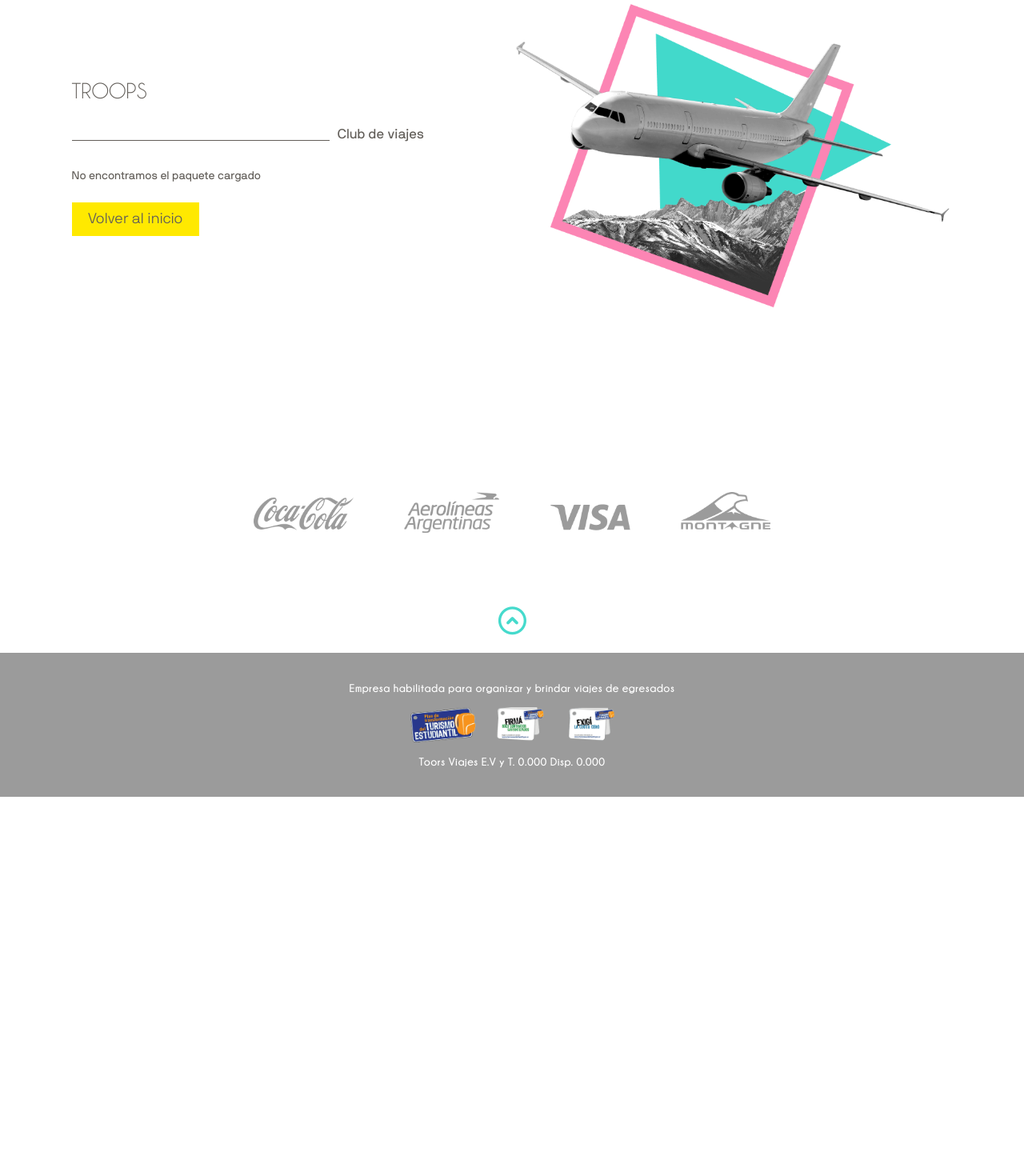
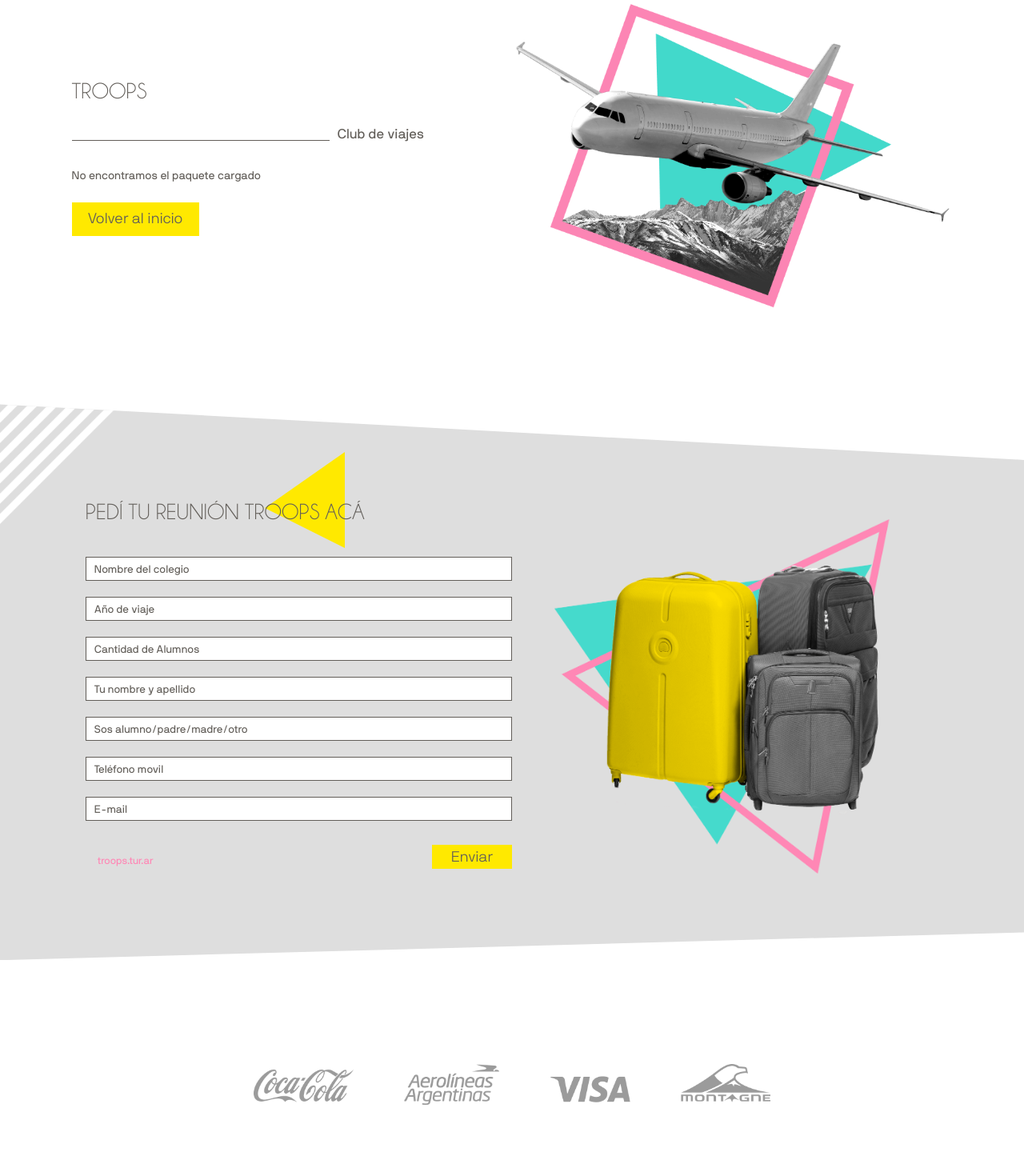
Before and after one commit to lacuevatv/troops, a PHP site: page /jurere in a window 1280 px wide. Shown: the part 802-2242 px from the top of the page at 80% size. Before the commit the page ends 1798 px from the top, so only its background shows below. Run offline with PHP 8.4, Linux system fonts and the light colour scheme; data that the repository does not hold is empty.

Commit message:
modificado formulario e incluido en todos los templates

```diff
--- a/web/assets/js/script.js
+++ b/web/assets/js/script.js
@@ -214,11 +214,12 @@
     /*
      * AJAX FORMS
     */
-    console.log('form ready')
+
+    //formulario inicio
     $('#contact-form-home').submit(function( event ){
         event.preventDefault();
 
-        console.log('formulario');
+        console.log('formulario-inicio');
 
         formData = new FormData( this );
         formData.append('function','contact-home');
@@ -246,6 +247,36 @@
     });//.submit
 
 
+
+    $('#contact-form-tour').submit(function( event ){
+        event.preventDefault();
+
+        console.log('formulario-tours');
+
+        formData = new FormData( this );
+        formData.append('function','contact-home');
+
+        $.ajax( {
+            type: 'POST',
+            url: ajaxFileUrl,
+            data: formData,
+            processData: false,
+            contentType: false,
+            cache: false,
+            //funcion antes de enviar
+            beforeSend: function() {
+            },
+            success: function ( response ) {
+                console.log(response);
+
+            },
+            error: function ( ) {
+                console.log('error');
+            },
+    });//cierre ajax
+
+
+    });//.submit
 
 
 });//.ready()
--- a/web/index.php
+++ b/web/index.php
@@ -52,6 +52,8 @@
 			getTemplate( '404' );
 		}
 
+		getTemplate( 'formularios', 'menos18' );
+
 		break;
 
 	case 'las-lenas':
@@ -62,6 +64,9 @@
 		} else {
 			getTemplate( '404' );
 		}
+
+		getTemplate( 'formularios', 'mas18' );
+
 		break;
 
 	default:
--- a/web/templates/formularios.php
+++ b/web/templates/formularios.php
@@ -1,3 +1,7 @@
+<!-- contacto -->
+<section id="contacto" class="contact-section contact-section-tours">
+	<span class="form-deco-top"></span>
+
 	<div class="inner-container col-flex">
 
 		<div class="form-wrapper-tours">
@@ -8,18 +12,18 @@
 			<form method="POST" id="contact-form-tour" name="contact-form-tour" class="formulario">
 
 				<div class="form-group">
-				<label for="name">Nombre del colegio</label>
-				<input type="text" id="name" name="name" placeholder="Nombre del colegio">
+					<label for="school">Nombre del colegio</label>
+					<input type="text" id="school" name="school" placeholder="Nombre del colegio">
 				</div>
 
 				<div class="form-group">
-				<label for="name">Año de viaje</label>
-				<input type="text" id="name" name="name" placeholder="Año de viaje">
+					<label for="trip-year">Año de viaje</label>
+					<input type="number" id="trip-year" name="trip-year" placeholder="Año de viaje">
 				</div>
 
 				<div class="form-group">
-				<label for="name">Cantidad de Alumnos</label>
-				<input type="text" id="name" name="name" placeholder="Cantidad de Alumnos">
+					<label for="number-students">Cantidad de Alumnos</label>
+					<input type="number" id="number-students" name="number-students" placeholder="Cantidad de Alumnos">
 				</div>
 
 				<div class="form-group">
@@ -28,13 +32,13 @@
 				</div>
 
 				<div class="form-group">
-				<label for="name">Sos alumno/padre/madre/otro</label>
-				<input type="text" id="name" name="name" placeholder="Sos alumno/padre/madre/otro">
+					<label for="charge">Sos alumno/padre/madre/otro</label>
+					<input type="text" id="charge" name="charge" placeholder="Sos alumno/padre/madre/otro">
 				</div>
 
 				<div class="form-group">
 					<label for="telephone">Teléfono movil</label>
-				<input type="number" id="telephone" name="telephone" placeholder="Teléfono movil">
+					<input type="number" id="telephone" name="telephone" placeholder="Teléfono movil" required>
 				</div>
 
 				<div class="form-group">
@@ -66,3 +70,4 @@
 		</div>
 
 	</div>
+</section><!-- //#contacto -->
```
Also changed, not shown: web/templates/mas18.php (+7 -1 lines), web/templates/menos18.php (+0 -8 lines). Lines whose indentation alone changed are shown as unchanged.
